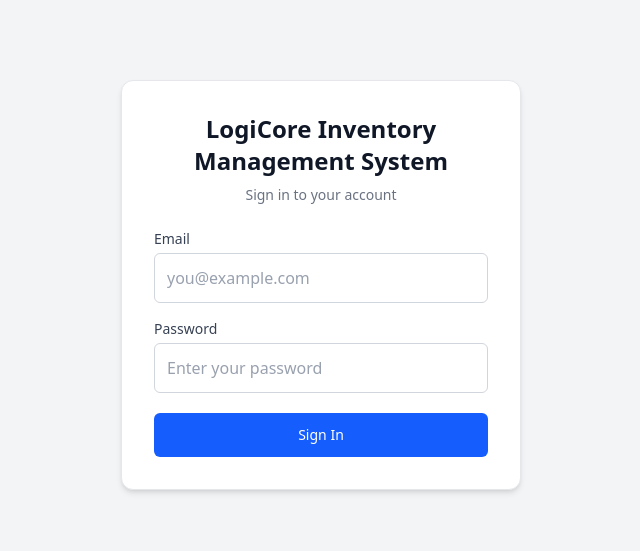
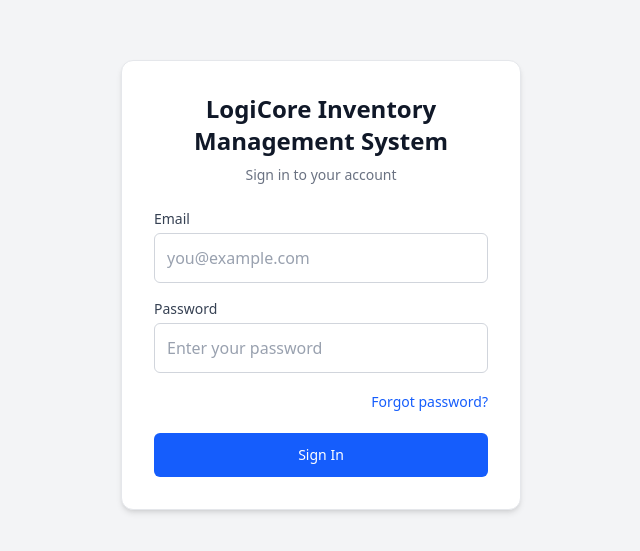
Before and after one commit to bbentlin/material-ops, a Next.js app: page /login in a window 1280 px wide. Shown: the part 115-666 px from the top of the page, without its empty margins (319-959 px from the left). Built offline with nearby package versions, Linux system fonts and the light colour scheme.

Commit message:
feat: add "Forgot password?" link to Login page for password recovery

```diff
--- a/src/app/login/page.tsx
+++ b/src/app/login/page.tsx
@@ -2,6 +2,7 @@
 
 import { useState, useTransition } from "react";
 import { useRouter } from "next/navigation";
+import Link from "next/link";
 
 export default function LoginPage() {
   const [email, setEmail] = useState("");
@@ -90,6 +91,12 @@
                 required
               />
             </div>
+
+            <div className="mt-2 text-right">
+              <Link href="/forgot-password" className="text-sm text-blue-600 hover:underline dark:text-blue-400">
+                Forgot password?
+              </Link>
+            </div>
           </div>
 
           {error && (
```
